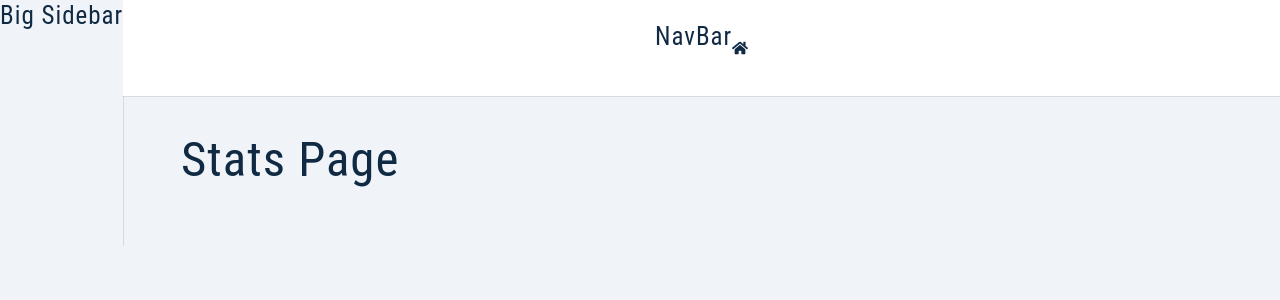
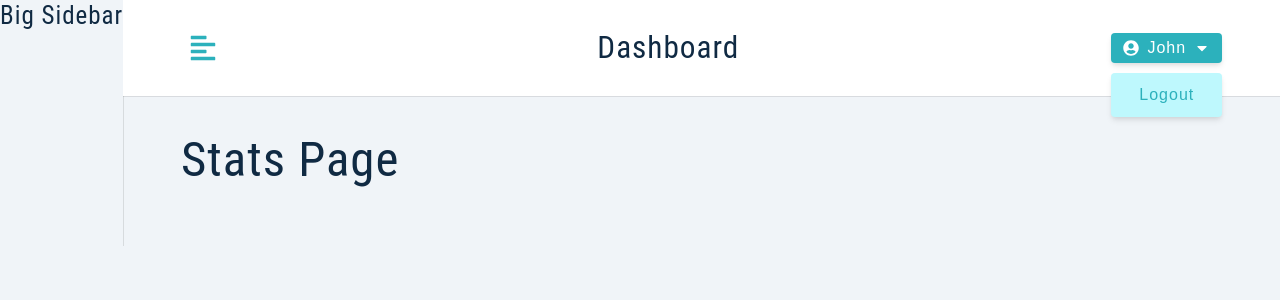
Before and after one commit to GraceYou500/Jobify-MERN-APP, a React (Create React App) app in the folder client/: page / in a window 1280 px wide. Shown: the top 300 px of the page. Built offline with nearby package versions, Linux system fonts and the light colour scheme; sample sign-in values are in the browser's storage.

Commit message:
navBar structure

```diff
--- a/client/src/components/Navbar.js
+++ b/client/src/components/Navbar.js
@@ -1,12 +1,51 @@
 import React from 'react';
 import Wrapper from '../assets/wrappers/Navbar';
-import { FaHome } from 'react-icons/fa';
+import { FaAlignLeft, FaUserCircle, FaCaretDown } from 'react-icons/fa';
+import { useAppContext } from '../context/appContext';
+import { Logo } from '../components';
 
 const Navbar = () => {
   return (
     <Wrapper>
-      <h4>NavBar</h4>
-      <FaHome />
+      <div className='nav-center'>
+        <button
+          type='button'
+          className='toggle-btn'
+          onClick={() => {
+            console.log('toggle sidebar');
+          }}
+        >
+          <FaAlignLeft />
+        </button>
+        <div>
+          <Logo />
+          <h3 className='logo-text'>Dashboard</h3>
+        </div>
+        <div className='btn-container'>
+          <button
+            type='button'
+            className='btn'
+            onClick={() => {
+              console.log('Show/hide logout');
+            }}
+          >
+            <FaUserCircle />
+            John
+            <FaCaretDown />
+          </button>
+          <div className='dropdown show-dropdown'>
+            <button
+              type='button'
+              className='dropdown-btn'
+              onClick={() => {
+                console.log('Logout user');
+              }}
+            >
+              Logout
+            </button>
+          </div>
+        </div>
+      </div>
     </Wrapper>
   );
 };
```
